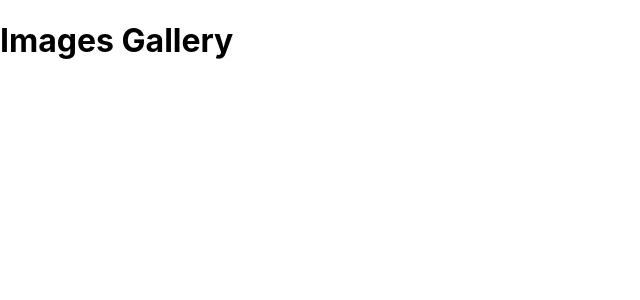
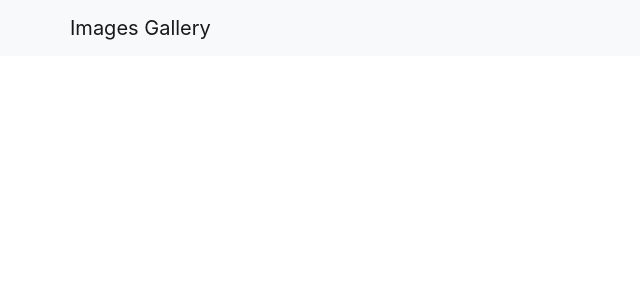
Before and after one commit to sunnylarosa/image-gallery, a React (Create React App) app in the folder frontend/: page / in a window 1280 px wide. Shown: the top 300 px of the page, without its empty margins (0-640 px from the left). Built offline with nearby package versions, Linux system fonts and the light colour scheme.

Commit message:
Install react-bootstrap package; apply bootstrap in navbar; add Header.js component

```diff
--- a/frontend/package.json
+++ b/frontend/package.json
@@ -6,7 +6,9 @@
     "@testing-library/jest-dom": "^5.16.5",
     "@testing-library/react": "^13.4.0",
     "@testing-library/user-event": "^13.5.0",
+    "bootstrap": "^4.5.3",
     "react": "^18.2.0",
+    "react-bootstrap": "^1.4.0",
     "react-dom": "^18.2.0",
     "react-scripts": "5.0.1",
     "web-vitals": "^2.1.4"
--- a/frontend/src/App.js
+++ b/frontend/src/App.js
@@ -1,7 +1,10 @@
+import "bootstrap/dist/css/bootstrap.min.css";
+import Header from "./components/Header";
+
 const App = () => {
   return (
     <div>
-      <h1>Images Gallery</h1>
+      <Header />
     </div>
   );
 };
--- /dev/null
+++ b/frontend/src/components/Header.js
@@ -0,0 +1,15 @@
+import React from "react";
+import Container from "react-bootstrap/Container";
+import { Navbar } from "react-bootstrap";
+
+const Header = () => {
+  return (
+    <Navbar bg="light" variant="light">
+      <Container>
+        <Navbar.Brand href="/">Images Gallery</Navbar.Brand>
+      </Container>
+    </Navbar>
+  );
+};
+
+export default Header;
```
Also changed, not shown: 1 other file (tests, documents, lock files or other folders).
